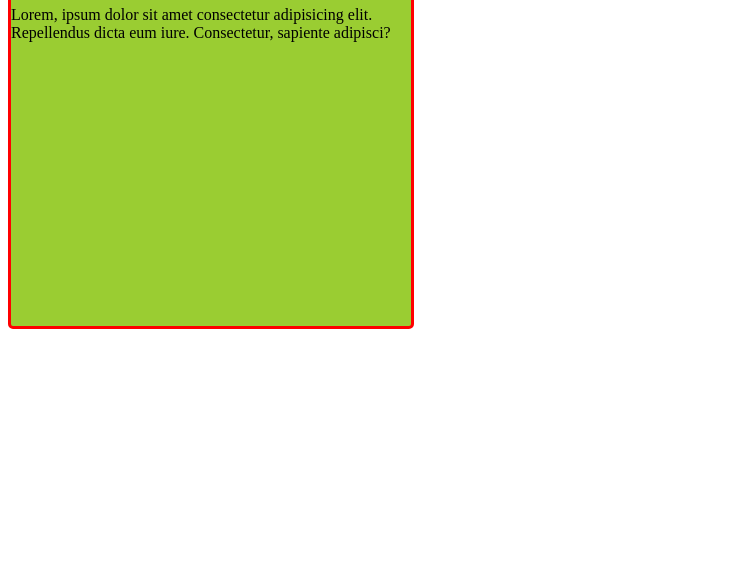
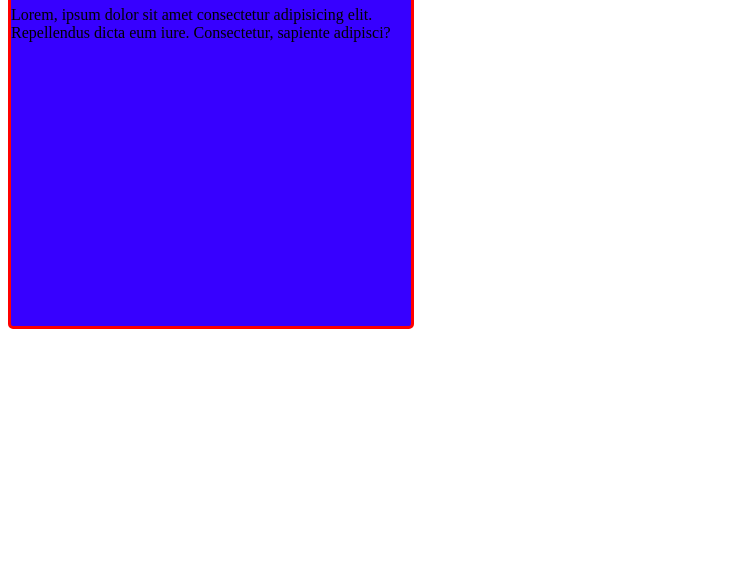
Before and after one commit to MdSojol/new-webdesign, a plain HTML site: page index.html in a window 1280 px wide. Shown: the part 218-800 px from the top of the page, without its empty margins (0-741 px from the left). Drawn offline with Linux system fonts and the light colour scheme.

```diff
--- a/index.html
+++ b/index.html
@@ -9,7 +9,7 @@
         .sojol{
             width: 400px;
             height: 400px;
-            background-color: yellowgreen;
+            background-color: rgb(55, 0, 255);
             border: 3px solid red;
             border-radius: 5px;
         }
```
